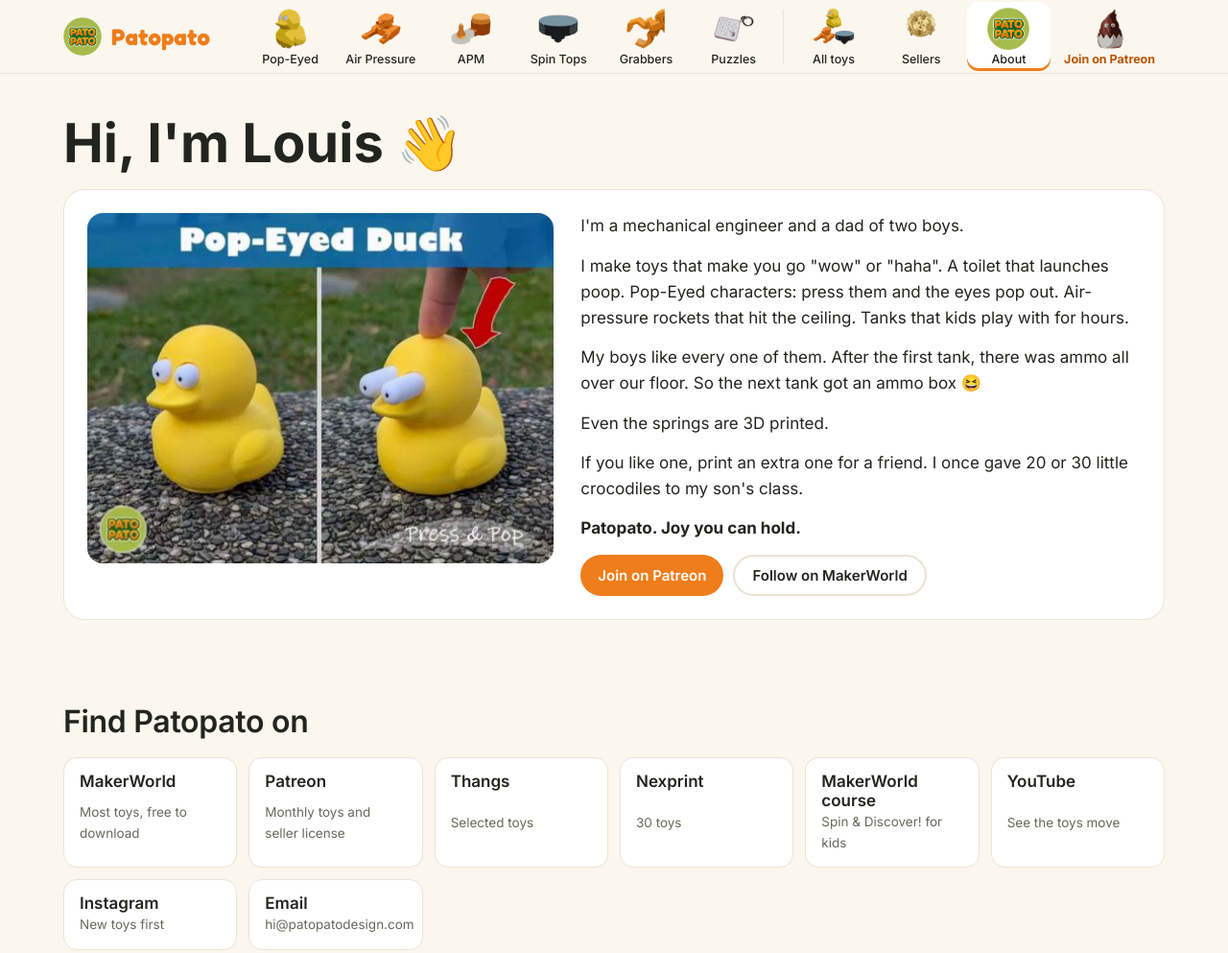
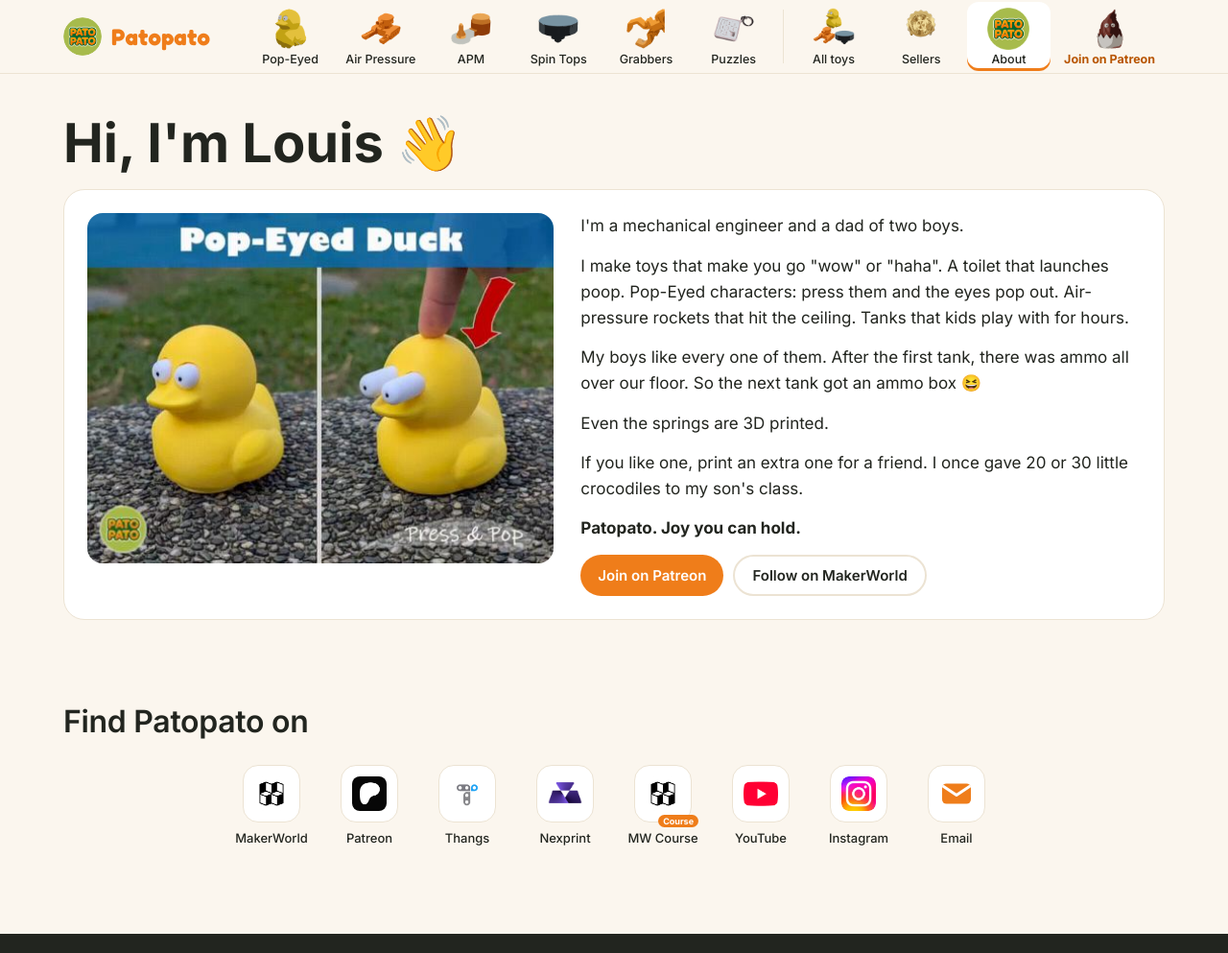
Before and after one commit to spot0000/patopato, a plain HTML site: page about.html in a window 1280 px wide. Shown: the top 993 px of the page at 96% size. Drawn offline with Linux system fonts and the light colour scheme.

Commit message:
Platforms as one row of icons (About and homepage)
Co-Authored-By: Claude Opus 5.5 <noreply@anthropic.com>

```diff
--- a/about.html
+++ b/about.html
@@ -8,7 +8,7 @@
 <meta name="description" content="Patopato: 3D printable toys that make you go wow or haha. Pop-Eyed characters and Air Pressure launchers by Louis, an engineer dad. Even the springs are 3D printed.">
 <link rel="preconnect" href="https://fonts.googleapis.com"><link rel="preconnect" href="https://fonts.gstatic.com" crossorigin>
 <link rel="stylesheet" href="https://fonts.googleapis.com/css2?family=Fredoka:wght@500;600;700&family=Inter:wght@400;500;600;700&display=swap">
-<link rel="stylesheet" href="style.css?v=202611261139">
+<link rel="stylesheet" href="style.css?v=202611261140">
 <link rel="icon" type="image/png" href="img/favicon.png">
 </head>
 <body>
@@ -32,21 +32,21 @@
 </section>
 <section class="section">
   <h2>Find Patopato on</h2>
-  <div class="platforms">
-    <a href="https://makerworld.com/en/@spot5438" target="_blank" rel="noopener"><b>MakerWorld</b><span>Most toys, free to download</span></a>
-    <a href="https://www.patreon.com/Patopato_design" target="_blank" rel="noopener"><b>Patreon</b><span>Monthly toys and seller license</span></a>
-    <a href="https://thangs.com/designer/Patopato%20design" target="_blank" rel="noopener"><b>Thangs</b><span>Selected toys</span></a>
-    <a href="https://www.nexprint.com/en/search/creators?keyword=Patopato_design" target="_blank" rel="noopener"><b>Nexprint</b><span>30 toys</span></a>
-    <a href="https://makerworld.com/en/maker-kids/course/FCX8RW7V" target="_blank" rel="noopener"><b>MakerWorld course</b><span>Spin &amp; Discover! for kids</span></a>
-    <a href="https://www.youtube.com/@Patopato_design" target="_blank" rel="noopener"><b>YouTube</b><span>See the toys move</span></a>
-    <a href="https://www.instagram.com/patopato_design/" target="_blank" rel="noopener"><b>Instagram</b><span>New toys first</span></a>
-    <a href="mailto:hi@patopatodesign.com"><b>Email</b><span>hi@patopatodesign.com</span></a>
+  <div class="pfrow">
+    <a href="https://makerworld.com/en/@spot5438" target="_blank" rel="noopener"><span class="pfi"><img src="img/pf/makerworld.com.png" alt=""></span><b>MakerWorld</b></a>
+    <a href="https://www.patreon.com/Patopato_design" target="_blank" rel="noopener"><span class="pfi"><img src="img/pf/patreon.com.png" alt=""></span><b>Patreon</b></a>
+    <a href="https://thangs.com/designer/Patopato%20design" target="_blank" rel="noopener"><span class="pfi"><img src="img/pf/thangs.com.png" alt=""></span><b>Thangs</b></a>
+    <a href="https://www.nexprint.com/en/search/creators?keyword=Patopato_design" target="_blank" rel="noopener"><span class="pfi"><img src="img/pf/nexprint.com.png" alt=""></span><b>Nexprint</b></a>
+    <a href="https://makerworld.com/en/maker-kids/course/FCX8RW7V" target="_blank" rel="noopener"><span class="pfi"><img src="img/pf/makerworld.com.png" alt=""><i>Course</i></span><b>MW Course</b></a>
+    <a href="https://www.youtube.com/@Patopato_design" target="_blank" rel="noopener"><span class="pfi"><img src="img/pf/youtube.com.png" alt=""></span><b>YouTube</b></a>
+    <a href="https://www.instagram.com/patopato_design/" target="_blank" rel="noopener"><span class="pfi"><img src="img/pf/instagram.com.png" alt=""></span><b>Instagram</b></a>
+    <a href="mailto:hi@patopatodesign.com"><span class="pfi"><svg viewBox="0 0 24 24" aria-hidden="true"><rect x="2" y="5" width="20" height="14" rx="3" fill="#ef7d1a"/><path d="M3 7l9 6 9-6" fill="none" stroke="#fff" stroke-width="2" stroke-linecap="round" stroke-linejoin="round"/></svg></span><b>Email</b></a>
   </div>
 </section>
 </div>
 </main>
 <footer class="foot" id="foot"></footer>
-<script src="data.js?v=202611261139"></script>
-<script src="app.js?v=202611261139"></script>
+<script src="data.js?v=202611261140"></script>
+<script src="app.js?v=202611261140"></script>
 </body>
 </html>
--- a/style.css
+++ b/style.css
@@ -244,3 +244,13 @@ h2,h3{letter-spacing:-.3px}
 .tabdiv{flex:0 0 1px;align-self:stretch;margin:8px 4px;background:var(--line)}
 @media (max-width:1180px){.topbar .tabs{justify-content:flex-start;padding-left:8px}.topbar .tab{flex:0 0 auto}}
 .tab span{white-space:nowrap}.topbar .tab{min-width:max-content}
+
+/* platform icon row */
+.pfrow{display:flex;flex-wrap:wrap;justify-content:center;gap:10px 6px}
+.pfrow a{flex:0 0 auto;width:96px;display:grid;justify-items:center;gap:8px;text-decoration:none;color:var(--ink);padding:8px 4px;border-radius:14px;transition:background .15s}
+.pfrow a:hover{background:#fff}
+.pfi{position:relative;width:60px;height:60px;border-radius:16px;background:#fff;border:1px solid var(--line);display:grid;place-items:center;transition:transform .2s}
+.pfrow a:hover .pfi{transform:translateY(-3px)}
+.pfi img,.pfi svg{width:36px;height:36px;object-fit:contain;border-radius:8px}
+.pfi i{position:absolute;bottom:-6px;right:-8px;font:700 9px var(--display);font-style:normal;background:var(--orange);color:#fff;padding:1px 5px;border-radius:99px}
+.pfrow b{font:500 13px var(--display);white-space:nowrap}
```
Also changed, not shown: index.html (+13 -12 lines), sellers.html (+3 -3 lines), toys.html (+3 -3 lines), img/pf/instagram.com.png (added), img/pf/makerworld.com.png (added), img/pf/nexprint.com.png (added), img/pf/patreon.com.png (added), img/pf/thangs.com.png (added), img/pf/youtube.com.png (added).
